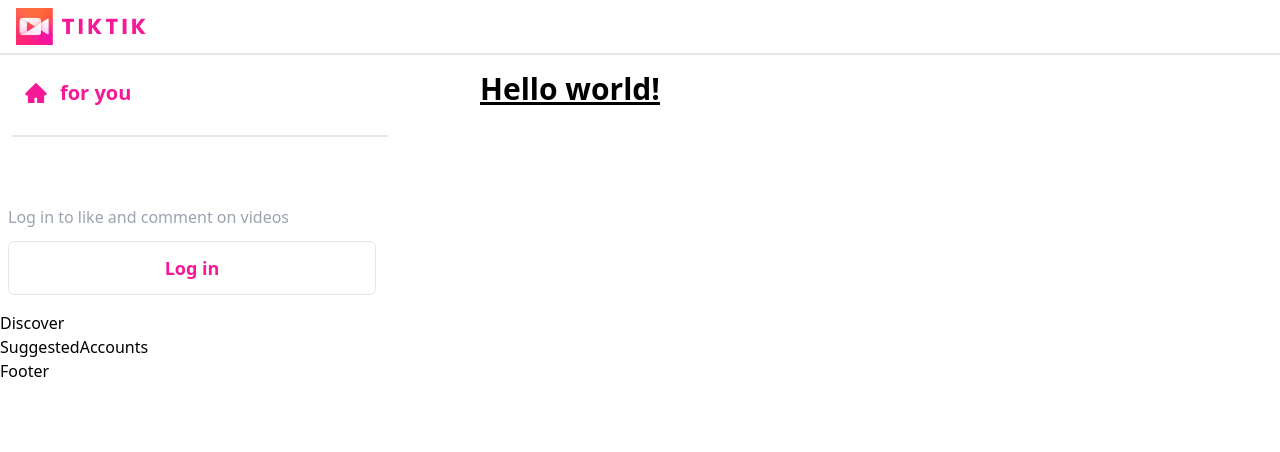
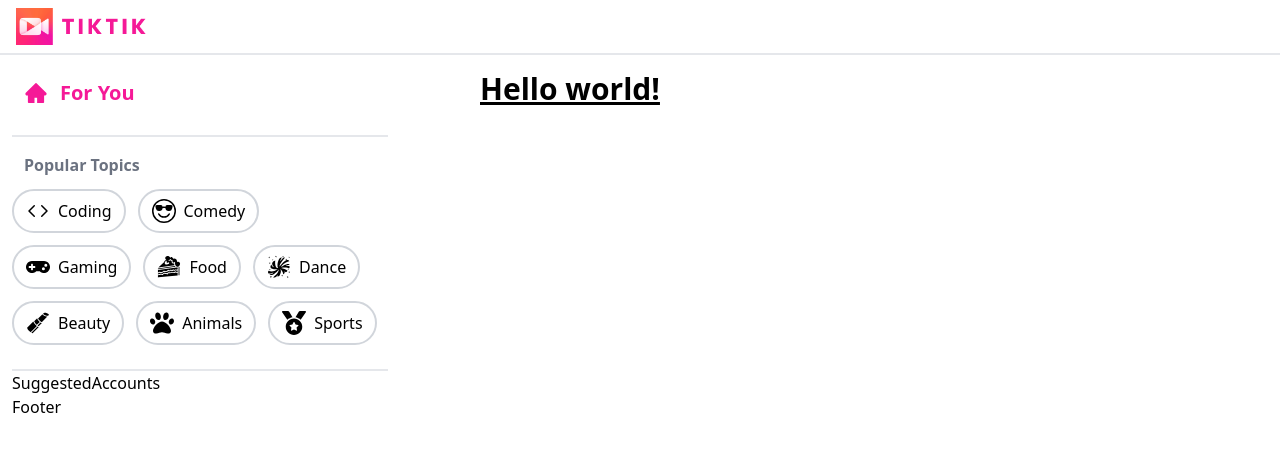
Before and after one commit to kennethlee0502/tiktik, a Next.js app: page / in a window 1280 px wide. Shown: the top 452 px of the page. Built offline with nearby package versions, Linux system fonts and the light colour scheme.

Commit message:
sidebar complete

```diff
--- a/components/Discover.tsx
+++ b/components/Discover.tsx
@@ -1,7 +1,44 @@
 import React from "react";
+import { NextPage } from "next";
+import Link from "next/link";
+import { useRouter } from "next/router";
 
-const Discover = () => {
-  return <div>Discover</div>;
+import { topics } from "../utils/constants";
+
+const Discover: NextPage = () => {
+  const router = useRouter();
+  const { topic } = router.query;
+
+  const activeTopicStyle =
+    "xl:border-2 hover:bg-primary xl:border-[#F51997] px-3 py-2 rounded xl:rounded-full flex items-center gap-2 justify-center cursor-pointer text-[#F51997]";
+  const topicStyle =
+    "xl:border-2 hover:bg-primary xl:border-gray-300 px-3 py-2 rounded xl:rounded-full flex items-center gap-2 justify-center cursor-pointer text-black";
+
+  return (
+    <div className="xl:border-b-2 xl:border-gray-200 pb-6">
+      <p className="text-gray-500 font-semibold m-3 mt-4 hidden xl:block">
+        Popular Topics
+      </p>
+      <div className="flex gap-3 flex-wrap">
+        {topics?.map((item) => (
+          <Link href={`/?topic=${item.name}`} key={item.name}>
+            <div
+              className={topic === item.name ? activeTopicStyle : topicStyle}
+            >
+              <span className="font-bold text-2xl xl:text-md ">
+                {item.icon}
+              </span>
+              <span
+                className={`font-medium text-md hidden xl:block capitalize`}
+              >
+                {item.name}
+              </span>
+            </div>
+          </Link>
+        ))}
+      </div>
+    </div>
+  );
 };
 
 export default Discover;
--- a/components/Sidebar.tsx
+++ b/components/Sidebar.tsx
@@ -2,66 +2,55 @@ import React, { useState } from "react";
 import { NextPage } from "next";
 import { useRouter } from "next/router";
 import Link from "next/link";
-import GoogleLogin from "react-google-login";
 import { AiFillHome, AiOutlineMenu } from "react-icons/ai";
 import { ImCancelCircle } from "react-icons/im";
 
+import SuggestedAccounts from "./SuggestedAccounts";
 import Discover from "./Discover";
-import SuggestedAccounts from "./SuggestedAccounts";
 import Footer from "./Footer";
+// import useAuthStore from "../store/authStore";
+const Sidebar: NextPage = () => {
+  const [showSidebar, setShowSidebar] = useState<Boolean>(true);
+  const { pathname } = useRouter();
+  // const { fetchAllUsers, allUsers }: any = useAuthStore();
 
-const Sidebar = () => {
-  const [showSidebar, setShowSidebar] = useState(true);
+  const activeLink =
+    "flex items-center gap-3 hover:bg-primary p-3 justify-center xl:justify-start cursor-pointer font-semibold text-[#F51997] rounded";
+
   const normalLink =
-    "flex items-center gap-3 hover:bg-primary p-3 justify-center xl:justify-start cursor-pointer font-semibold text-[#F51997] rounded";
-  const userProfile = false;
+    "flex items-center gap-3 hover:bg-primary p-3 justify-center xl:justify-start cursor-pointer font-semibold rounded";
+
   return (
     <div>
       <div
         className="block xl:hidden m-2 ml-4 mt-3 text-xl"
-        onClick={() => setShowSidebar((prev) => !prev)}
+        onClick={() => setShowSidebar(!showSidebar)}
       >
         {showSidebar ? <ImCancelCircle /> : <AiOutlineMenu />}
       </div>
       {showSidebar && (
-        <div className="xl:w-400 w-20 flex flex-col justify-start mb-10 border-r-2- border-gray-100 xl:border-0 p-3">
+        <div className="xl:w-400 w-20 flex flex-col justify-start mb-10 border-r-2 border-gray-100 xl:border-0 p-3 ">
           <div className="xl:border-b-2 border-gray-200 xl:pb-4">
             <Link href="/">
-              <div className={normalLink}>
+              <div className={pathname === "/" ? activeLink : normalLink}>
                 <p className="text-2xl">
                   <AiFillHome />
                 </p>
-                <span className="text-xl hidden xl:block">for you</span>
+                <span className="capitalize text-xl hidden xl:block">
+                  For You
+                </span>
               </div>
             </Link>
           </div>
+
+          <Discover />
+          <SuggestedAccounts
+          // fetchAllUsers={fetchAllUsers}
+          // allUsers={allUsers}
+          />
+          <Footer />
         </div>
       )}
-      {!userProfile && (
-        <div className="px-2 py-4 hidden xl:block">
-          <p className="text-gray-400">Log in to like and comment on videos</p>
-          <div className="pr-4">
-            <GoogleLogin
-              clientId=""
-              render={(renderProps) => (
-                <button
-                  className=" cursor-pointer bg-white text-lg text-[#F51997] border-[1px] borde-[#F51997] font-semibold px-6 py-3 rounded-md outline-none w-full mt-3 hover:text-white hover:bg-[#F51997]"
-                  onClick={renderProps.onClick}
-                  disabled={renderProps.disabled}
-                >
-                  Log in
-                </button>
-              )}
-              onSuccess={() => {}}
-              onFailure={() => {}}
-              cookiePolicy="single_host_origin"
-            />
-          </div>
-        </div>
-      )}
-      <Discover />
-      <SuggestedAccounts />
-      <Footer />
     </div>
   );
 };
--- a/utils/constants.tsx
+++ b/utils/constants.tsx
@@ -1,42 +1,63 @@
-import { BsCode, BsEmojiSunglasses } from 'react-icons/bs';
-import { GiCakeSlice, GiGalaxy, GiLipstick } from 'react-icons/gi';
-import { FaPaw, FaMedal, FaGamepad } from 'react-icons/fa';
+import { BsCode, BsEmojiSunglasses } from "react-icons/bs";
+import { GiCakeSlice, GiGalaxy, GiLipstick } from "react-icons/gi";
+import { FaPaw, FaMedal, FaGamepad } from "react-icons/fa";
 
 export const topics = [
   {
-    name: 'development',
+    name: "coding",
     icon: <BsCode />,
   },
   {
-    name: 'comedy',
+    name: "comedy",
     icon: <BsEmojiSunglasses />,
   },
   {
-    name: 'gaming',
+    name: "gaming",
     icon: <FaGamepad />,
   },
   {
-    name: 'food',
+    name: "food",
     icon: <GiCakeSlice />,
   },
   {
-    name: 'dance',
+    name: "dance",
     icon: <GiGalaxy />,
   },
   {
-    name: 'beauty',
+    name: "beauty",
     icon: <GiLipstick />,
   },
   {
-    name: 'animals',
+    name: "animals",
     icon: <FaPaw />,
   },
   {
-    name: 'sports',
+    name: "sports",
     icon: <FaMedal />,
   },
 ];
 
-export const footerList1 = ['About', 'Newsroom', 'Store', 'Contact', 'Carrers', 'ByteDance', 'Creator Directory']
-export const footerList2 = [ 'TikTik for Good','Advertise','Developers','Transparency','TikTik Rewards' ]
-export const footerList3 = [ 'Help', 'Safety', 'Terms', 'Privacy', 'Creator Portal', 'Community Guidelines' ]
+export const footerList1 = [
+  "About",
+  "Newsroom",
+  "Store",
+  "Contact",
+  "Carrers",
+  "ByteDance",
+  "Creator Directory",
+];
+export const footerList2 = [
+  "TikTik for Good",
+  "Advertise",
+  "Developers",
+  "Transparency",
+  "TikTik Rewards",
+];
+export const footerList3 = [
+  "Help",
+  "Safety",
+  "Terms",
+  "Privacy",
+  "Creator Portal",
+  "Community Guidelines",
+];
```
